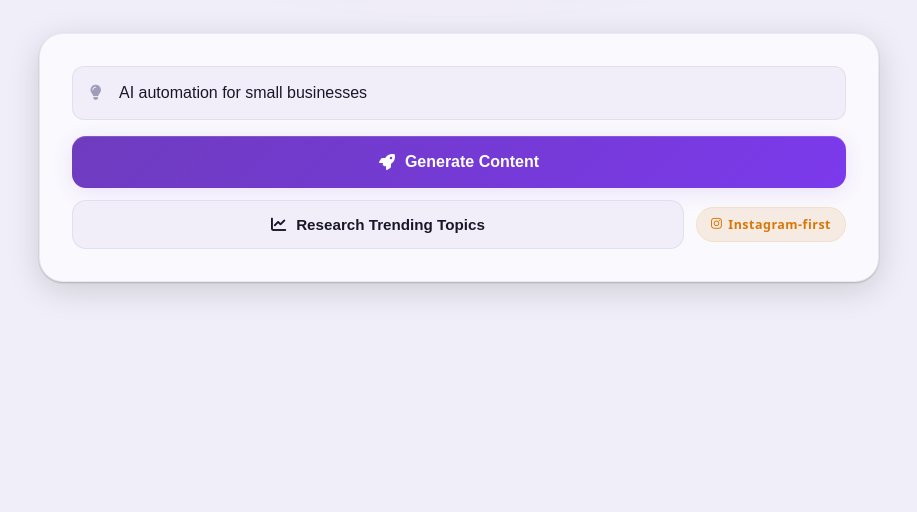
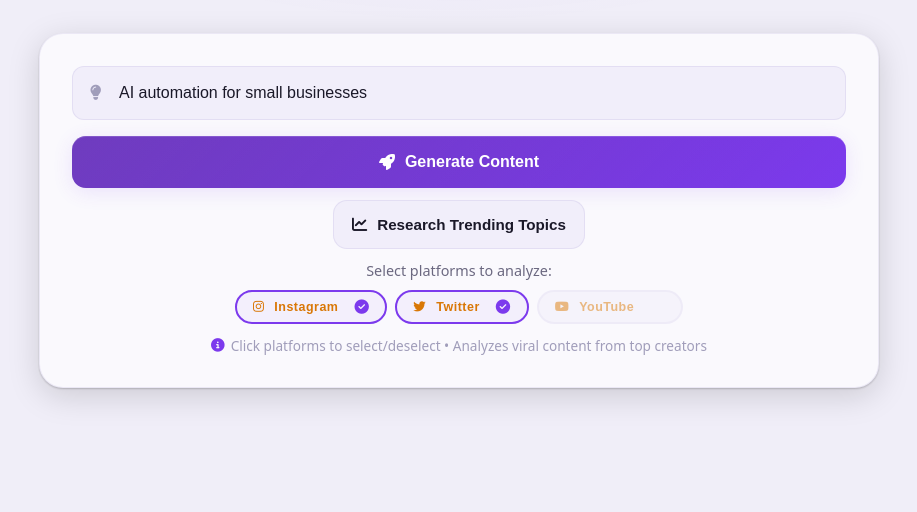
Before and after one commit to ocenasolutions/ai-flow, a Flask app: page / in a window 1280 px wide. Shown: the part 294-806 px from the top of the page, without its empty margins (181-1098 px from the left). Before the commit the page ends 591 px from the top, so only its background shows below. Run offline with Flask 3, Linux system fonts and the light colour scheme; some web fonts are replaced.

Commit message:
production code1

```diff
--- a/app.py
+++ b/app.py
@@ -11,7 +11,7 @@ from dotenv import load_dotenv
 from datetime import datetime
 
 # Import the new agents
-from content_scraper import run_scraper, scraped_data
+from content_scraper import run_scraper, run_scraper_selective, scraped_data
 from content_validator import validate_content, validation_results
 
 # Load environment variables
@@ -204,12 +204,23 @@ def generate():
 def research():
     """
     Research trending topics endpoint
-    Runs content scraper and validator
-    PRIMARY: Instagram profiles only
-    BACKUP: YouTube (local only, not on Render)
+    Runs content scraper and validator based on selected platforms
     """
     try:
         data = request.json
+
+        # Get selected platforms (default: instagram + twitter)
+        platforms = data.get('platforms', ['instagram', 'twitter'])
+
+        # Validate platforms
+        valid_platforms = ['instagram', 'twitter', 'youtube']
+        platforms = [p for p in platforms if p in valid_platforms]
+
+        if not platforms:
+            return jsonify({
+                'error': 'No valid platforms selected. Choose from: instagram, twitter, youtube'
+            }), 400
+
         keywords = data.get('keywords', [
             'web development India 2025',
             'app development for business',
@@ -227,36 +238,26 @@ def research():
         if isinstance(keywords, str):
             keywords = [k.strip() for k in keywords.split(',')]
 
-        print(f"\n🔍 Research request received with keywords: {keywords}")
+        print(f"\n🔍 Research request received")
+        print(f"   Platforms: {', '.join(platforms)}")
+        print(f"   Keywords: {len(keywords)} keywords")
 
-        # Determine mode based on environment
-        is_render = os.getenv('RENDER', '').lower() == 'true'
-        mode = 'instagram_only' if is_render else 'instagram_and_youtube'
-
-        # Step 1: Run content scraper (Instagram-first)
-        print("📊 Running content scraper...")
-        scraped = run_scraper(keywords)
+        # Run scraper with selected platforms
+        scraped = run_scraper_selective(platforms, keywords)
 
         if not scraped:
             return jsonify({
-                'error': 'No content found. Check Instagram credentials or try different keywords.',
+                'error': 'No content found. Check your configuration or try different platforms.',
                 'scraped_count': 0,
-                'primary_source': 'none',
-                'mode': mode
+                'platforms_used': platforms
             }), 404
 
-        # Determine primary source
+        # Count posts by platform
         instagram_count = sum(1 for p in scraped if p.get('platform') == 'instagram')
+        twitter_count = sum(1 for p in scraped if p.get('platform') == 'twitter')
         youtube_count = sum(1 for p in scraped if p.get('platform') == 'youtube')
 
-        if instagram_count > 0:
-            primary_source = 'instagram'
-        elif youtube_count > 0:
-            primary_source = 'youtube'
-        else:
-            primary_source = 'none'
-
-        # Step 2: Run content validator
+        # Run content validator
         print("🔍 Running content validator...")
         results = validate_content(scraped)
 
@@ -265,32 +266,35 @@ def research():
                 'warning': results['error'],
                 'total_scraped': results['total_analyzed'],
                 'passed_filters': results['passed_filters'],
-                'primary_source': primary_source,
                 'instagram_posts': instagram_count,
+                'twitter_posts': twitter_count,
                 'youtube_posts': youtube_count,
-                'mode': mode
+                'platforms_used': platforms
             }), 200
 
+        # Get viral posts for display (top 12 by engagement)
+        viral_posts = sorted(
+            [p for p in scraped if p.get('viral', False)],
+            key=lambda x: x.get('engagement_rate', 0),
+            reverse=True
+        )[:12]
+
         # Add source information to results
-        results['primary_source'] = primary_source
         results['instagram_posts'] = instagram_count
+        results['twitter_posts'] = twitter_count
         results['youtube_posts'] = youtube_count
-        results['mode'] = mode
+        results['viral_posts'] = viral_posts
+        results['platforms_used'] = platforms
 
         print(f"✅ Research complete! Found {len(results['top_topics'])} trending topics")
-        print(f"📊 Primary source: {primary_source}")
-        print(f"🚀 Mode: {mode}")
+        print(f"📊 Posts: Instagram={instagram_count}, Twitter={twitter_count}, YouTube={youtube_count}")
 
         return jsonify(results)
 
     except Exception as e:
         print(f"❌ Research error: {str(e)}")
-        is_render = os.getenv('RENDER', '').lower() == 'true'
-        mode = 'instagram_only' if is_render else 'instagram_and_youtube'
         return jsonify({
-            'error': f'Research failed: {str(e)}. Please check your configuration and try again.',
-            'primary_source': 'error',
-            'mode': mode
+            'error': f'Research failed: {str(e)}. Please check your configuration and try again.'
         }), 500
 
 @app.route('/health')
--- a/static/css/style.css
+++ b/static/css/style.css
@@ -879,3 +879,233 @@ header h1 {
         100% { top: calc(100% + 5px); opacity: 0; }
     }
 }
+
+
+/* Research Button Improvements */
+.research-btn-wrapper {
+    display: flex;
+    flex-direction: column;
+    gap: 12px;
+    align-items: center;
+}
+
+.platform-selector {
+    display: flex;
+    flex-direction: column;
+    gap: 10px;
+    align-items: center;
+    width: 100%;
+}
+
+.selector-label {
+    font-size: 0.9rem;
+    color: var(--text-2);
+    font-weight: 500;
+}
+
+.source-badges {
+    display: flex;
+    gap: 8px;
+    flex-wrap: wrap;
+    justify-content: center;
+}
+
+.source-badge.selectable {
+    cursor: pointer;
+    transition: all 0.25s;
+    position: relative;
+    padding: 8px 16px;
+    background: var(--surface-2);
+    border: 2px solid var(--border);
+    opacity: 0.5;
+}
+
+.source-badge.selectable:hover {
+    border-color: var(--border-hover);
+    transform: translateY(-2px);
+}
+
+.source-badge.selectable.active {
+    opacity: 1;
+    border-color: var(--accent);
+    background: var(--accent-glow2);
+}
+
+.source-badge.selectable .check-icon {
+    margin-left: 6px;
+    font-size: 0.9rem;
+    opacity: 0;
+    transition: opacity 0.25s;
+}
+
+.source-badge.selectable.active .check-icon {
+    opacity: 1;
+    color: var(--accent);
+}
+
+.source-badge.selectable span {
+    margin: 0 4px;
+}
+
+.research-hint {
+    font-size: 0.85rem;
+    color: var(--text-3);
+    text-align: center;
+    display: flex;
+    align-items: center;
+    gap: 6px;
+}
+
+.research-hint i {
+    color: var(--accent);
+}
+
+/* Source Summary */
+.source-summary {
+    font-size: 1rem;
+    color: var(--text-2);
+    margin-bottom: 12px;
+    font-weight: 500;
+}
+
+.source-badge-large.instagram {
+    border-color: rgba(228, 64, 95, 0.3);
+    color: #E4405F;
+    background: rgba(228, 64, 95, 0.1);
+}
+
+.source-badge-large.twitter {
+    border-color: rgba(29, 161, 242, 0.3);
+    color: #1DA1F2;
+    background: rgba(29, 161, 242, 0.1);
+}
+
+.source-badge-large.youtube {
+    border-color: rgba(255, 0, 0, 0.3);
+    color: #FF0000;
+    background: rgba(255, 0, 0, 0.1);
+}
+
+/* Posts Grid */
+.posts-card {
+    margin-top: 24px;
+}
+
+.posts-grid {
+    display: grid;
+    grid-template-columns: repeat(auto-fill, minmax(280px, 1fr));
+    gap: 16px;
+    padding: 20px;
+}
+
+.post-card {
+    background: var(--surface-2);
+    border: 1px solid var(--border);
+    border-radius: var(--radius-sm);
+    padding: 16px;
+    transition: all 0.3s;
+    display: flex;
+    flex-direction: column;
+    gap: 12px;
+}
+
+.post-card:hover {
+    border-color: var(--border-hover);
+    transform: translateY(-2px);
+    box-shadow: 0 8px 24px rgba(0,0,0,0.15);
+}
+
+.post-header {
+    display: flex;
+    align-items: center;
+    gap: 8px;
+    font-size: 0.9rem;
+}
+
+.post-header i {
+    font-size: 1.2rem;
+}
+
+.post-username {
+    color: var(--text-2);
+    font-weight: 500;
+}
+
+.post-content {
+    flex: 1;
+}
+
+.post-title {
+    font-size: 0.9rem;
+    line-height: 1.5;
+    color: var(--text-1);
+    display: -webkit-box;
+    -webkit-line-clamp: 3;
+    -webkit-box-orient: vertical;
+    overflow: hidden;
+}
+
+.post-stats {
+    display: flex;
+    gap: 12px;
+    font-size: 0.85rem;
+    color: var(--text-3);
+    padding-top: 8px;
+    border-top: 1px solid var(--border);
+}
+
+.post-stats span {
+    display: flex;
+    align-items: center;
+    gap: 4px;
+}
+
+.post-stats i {
+    font-size: 0.9rem;
+}
+
+.post-link {
+    display: flex;
+    align-items: center;
+    justify-content: center;
+    gap: 6px;
+    padding: 8px 12px;
+    background: var(--accent-glow2);
+    border: 1px solid var(--accent);
+    border-radius: var(--radius-sm);
+    color: var(--accent);
+    text-decoration: none;
+    font-size: 0.85rem;
+    font-weight: 600;
+    transition: all 0.25s;
+}
+
+.post-link:hover {
+    background: var(--accent-glow);
+    transform: translateY(-1px);
+}
+
+.no-posts {
+    text-align: center;
+    color: var(--text-3);
+    padding: 40px;
+    font-size: 1rem;
+}
+
+/* Responsive */
+@media (max-width: 768px) {
+    .posts-grid {
+        grid-template-columns: 1fr;
+        padding: 12px;
+    }
+
+    .source-badges {
+        flex-direction: column;
+        width: 100%;
+    }
+
+    .source-badge {
+        width: 100%;
+        justify-content: center;
+    }
+}
--- a/static/js/script.js
+++ b/static/js/script.js
@@ -11,6 +11,49 @@ const themeToggle = document.getElementById('themeToggle');
 
 // Store recommended topic globally
 let currentRecommendedTopic = '';
+
+// Platform selection state
+let selectedPlatforms = ['instagram', 'twitter']; // Default: Instagram + Twitter
+
+// Initialize platform selectors
+document.addEventListener('DOMContentLoaded', () => {
+    const platformBadges = document.querySelectorAll('.source-badge.selectable');
+
+    platformBadges.forEach(badge => {
+        badge.addEventListener('click', () => {
+            const platform = badge.dataset.platform;
+
+            if (badge.classList.contains('active')) {
+                // Deselect
+                badge.classList.remove('active');
+                selectedPlatforms = selectedPlatforms.filter(p => p !== platform);
+            } else {
+                // Select
+                badge.classList.add('active');
+                if (!selectedPlatforms.includes(platform)) {
+                    selectedPlatforms.push(platform);
+                }
+            }
+
+            // Update research button text
+            updateResearchButtonText();
+        });
+    });
+
+    // Set initial state
+    updateResearchButtonText();
+});
+
+function updateResearchButtonText() {
+    const btnText = document.querySelector('.research-btn .btn-text');
+    if (selectedPlatforms.length === 0) {
+        btnText.textContent = 'Select at least one platform';
+        researchBtn.disabled = true;
+    } else {
+        btnText.textContent = 'Research Trending Topics';
+        researchBtn.disabled = false;
+    }
+}
 
 // Theme Toggle
 themeToggle.addEventListener('click', () => {
@@ -168,13 +211,13 @@ function showError(message) {
     }, 5000);
 }
 
-function copyToClipboard(elementId) {
+function copyToClipboard(elementId, btnElement) {
     const element = document.getElementById(elementId);
     const text = element.textContent;
 
     navigator.clipboard.writeText(text).then(() => {
         // Show success feedback
-        const btn = event.target.closest('.copy-btn');
+        const btn = btnElement || window.event.target.closest('.copy-btn');
         const originalHTML = btn.innerHTML;
         btn.innerHTML = '<i class="fas fa-check"></i>';
         btn.style.background = 'rgba(76, 175, 80, 0.3)';
@@ -208,6 +251,12 @@ function resetForm() {
 }
 
 async function researchTopics() {
+    // Check if at least one platform is selected
+    if (selectedPlatforms.length === 0) {
+        showError('Please select at least one platform to analyze');
+        return;
+    }
+
     // Hide previous results and errors
     resultsSection.style.display = 'none';
     researchResults.style.display = 'none';
@@ -231,6 +280,7 @@ async function researchTopics() {
                 'Content-Type': 'application/json',
             },
             body: JSON.stringify({
+                platforms: selectedPlatforms,
                 keywords: [
                     'AI automation business',
                     'make money online',
@@ -281,36 +331,30 @@ function displayResearchResults(data) {
     document.getElementById('researchTimestamp').textContent =
         `Analyzed at ${new Date().toLocaleString()}`;
 
-    // Display source information and mode
+    // Display source information
     const sourceInfo = document.getElementById('sourceInfo');
-    const primarySource = data.primary_source || 'unknown';
     const instagramCount = data.instagram_posts || 0;
+    const twitterCount = data.twitter_posts || 0;
     const youtubeCount = data.youtube_posts || 0;
-    const mode = data.mode || 'unknown';
+    const totalPosts = instagramCount + twitterCount + youtubeCount;
+    const platformsUsed = data.platforms_used || [];
 
     let sourceHTML = '<div class="source-stats">';
+    sourceHTML += `<div class="source-summary">Analyzed ${totalPosts} viral posts from ${platformsUsed.length} platform(s):</div>`;
 
-    // Display mode badge
-    if (mode === 'instagram_only') {
-        sourceHTML += `<span class="mode-badge render">🚀 Render Mode: Instagram Only</span>`;
-    } else if (mode === 'instagram_and_youtube') {
-        sourceHTML += `<span class="mode-badge local">💻 Local Mode: Instagram + YouTube</span>`;
+    if (platformsUsed.includes('instagram') && instagramCount > 0) {
+        sourceHTML += `<span class="source-badge-large instagram"><i class="fab fa-instagram"></i> ${instagramCount} Instagram Reels</span>`;
+    }
+    if (platformsUsed.includes('twitter') && twitterCount > 0) {
+        sourceHTML += `<span class="source-badge-large twitter"><i class="fab fa-twitter"></i> ${twitterCount} Tweets</span>`;
+    }
+    if (platformsUsed.includes('youtube') && youtubeCount > 0) {
+        sourceHTML += `<span class="source-badge-large youtube"><i class="fab fa-youtube"></i> ${youtubeCount} YouTube Shorts</span>`;
     }
 
-    // Display source info
-    if (primarySource === 'instagram') {
-        sourceHTML += `
-            <span class="source-badge-large primary">📸 Instagram Primary</span>
-            <span class="source-count">${instagramCount} Instagram posts</span>
-        `;
-        if (youtubeCount > 0) {
-            sourceHTML += `<span class="source-count secondary">${youtubeCount} YouTube posts (backup)</span>`;
-        }
-    } else if (primarySource === 'youtube') {
-        sourceHTML += `
-            <span class="source-badge-large backup">📺 YouTube Backup</span>
-            <span class="source-count">${youtubeCount} YouTube posts</span>
-        `;
+    // Show message if no posts from selected platforms
+    if (totalPosts === 0) {
+        sourceHTML += `<p class="no-posts">No posts found from selected platforms. Try different platforms or check your configuration.</p>`;
     }
 
     sourceHTML += '</div>';
@@ -366,6 +410,43 @@ function displayResearchResults(data) {
 
     topicsTable.innerHTML = tableHTML;
 
+    // Display viral posts with links
+    const postsGrid = document.getElementById('postsGrid');
+    let postsHTML = '';
+
+    if (data.viral_posts && data.viral_posts.length > 0) {
+        data.viral_posts.slice(0, 12).forEach(post => {
+            const platformIcon = post.platform === 'instagram' ? 'fa-instagram' :
+                                 post.platform === 'twitter' ? 'fa-twitter' : 'fa-youtube';
+            const platformColor = post.platform === 'instagram' ? '#E4405F' :
+                                  post.platform === 'twitter' ? '#1DA1F2' : '#FF0000';
+
+            postsHTML += `
+                <div class="post-card">
+                    <div class="post-header">
+                        <i class="fab ${platformIcon}" style="color: ${platformColor}"></i>
+                        <span class="post-username">@${post.username || 'unknown'}</span>
+                    </div>
+                    <div class="post-content">
+                        <p class="post-title">${post.title || post.caption || 'No caption'}</p>
+                    </div>
+                    <div class="post-stats">
+                        <span><i class="fas fa-eye"></i> ${formatNumber(post.views)}</span>
+                        <span><i class="fas fa-heart"></i> ${formatNumber(post.likes)}</span>
+                        <span><i class="fas fa-chart-line"></i> ${post.engagement_rate}%</span>
+                    </div>
+                    <a href="${post.url}" target="_blank" class="post-link">
+                        <i class="fas fa-external-link-alt"></i> View Post
+                    </a>
+                </div>
+            `;
+        });
+    } else {
+        postsHTML = '<p class="no-posts">No viral posts found from selected platforms</p>';
+    }
+
+    postsGrid.innerHTML = postsHTML;
+
     // Display stats
     document.getElementById('totalAnalyzed').textContent = data.total_analyzed;
     document.getElementById('passedFilters').textContent = data.passed_filters;
@@ -374,6 +455,15 @@ function displayResearchResults(data) {
 
     // Scroll to results
     researchResults.scrollIntoView({ behavior: 'smooth', block: 'start' });
+}
+
+function formatNumber(num) {
+    if (num >= 1000000) {
+        return (num / 1000000).toFixed(1) + 'M';
+    } else if (num >= 1000) {
+        return (num / 1000).toFixed(1) + 'K';
+    }
+    return num.toString();
 }
 
 function useRecommendedTopic() {
--- a/templates/index.html
+++ b/templates/index.html
@@ -48,10 +48,30 @@
                         <span class="btn-text">Research Trending Topics</span>
                     </span>
                 </button>
-                <span class="source-badge">
-                    <i class="fab fa-instagram"></i>
-                    Instagram-first
-                </span>
+                <div class="platform-selector">
+                    <p class="selector-label">Select platforms to analyze:</p>
+                    <div class="source-badges">
+                        <button class="source-badge selectable active" data-platform="instagram">
+                            <i class="fab fa-instagram"></i>
+                            <span>Instagram</span>
+                            <i class="fas fa-check-circle check-icon"></i>
+                        </button>
+                        <button class="source-badge selectable active" data-platform="twitter">
+                            <i class="fab fa-twitter"></i>
+                            <span>Twitter</span>
+                            <i class="fas fa-check-circle check-icon"></i>
+                        </button>
+                        <button class="source-badge selectable" data-platform="youtube">
+                            <i class="fab fa-youtube"></i>
+                            <span>YouTube</span>
+                            <i class="fas fa-check-circle check-icon"></i>
+                        </button>
+                    </div>
+                </div>
+                <p class="research-hint">
+                    <i class="fas fa-info-circle"></i>
+                    Click platforms to select/deselect • Analyzes viral content from top creators
+                </p>
             </div>
         </div>
 
@@ -133,7 +153,7 @@
                             <i class="fas fa-scroll card-icon-large"></i>
                             <h3>Your Script</h3>
                         </div>
-                        <button class="copy-btn" onclick="copyToClipboard('script')">
+                        <button class="copy-btn" onclick="copyToClipboard('script', this)">
                             <i class="fas fa-copy"></i> Copy
                         </button>
                     </div>
@@ -149,7 +169,7 @@
                             <i class="fas fa-list-ul card-icon-large"></i>
                             <h3>Hook Variations</h3>
                         </div>
-                        <button class="copy-btn" onclick="copyToClipboard('hooks')">
+                        <button class="copy-btn" onclick="copyToClipboard('hooks', this)">
                             <i class="fas fa-copy"></i> Copy
                         </button>
                     </div>
@@ -199,6 +219,16 @@
                 <div id="topicsTable" class="topics-table"></div>
             </div>
 
+            <div class="posts-card glass-card">
+                <div class="card-header">
+                    <div class="card-title">
+                        <i class="fas fa-link card-icon-large"></i>
+                        <h3>Viral Posts Found</h3>
+                    </div>
+                </div>
+                <div id="postsGrid" class="posts-grid"></div>
+            </div>
+
             <div class="stats-grid">
                 <div class="stat-card glass-card">
                     <i class="fas fa-layer-group"></i>
```
Also changed, not shown: content_scraper.py (+66 -62 lines).
